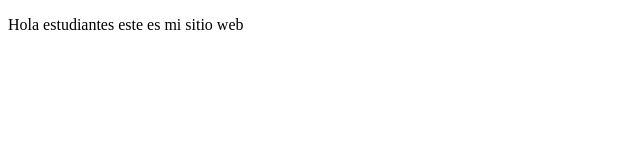
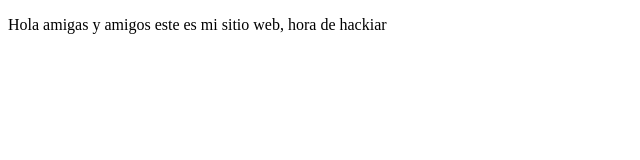
Before and after one commit to felix-zamu/proyectoDemo, a plain HTML site: page index.html in a window 1280 px wide. Shown: the whole page, without its empty margins (0-640 px from the left). Drawn offline with Linux system fonts and the light colour scheme.

Commit message:
cambios finales 1

```diff
--- a/index.html
+++ b/index.html
@@ -8,7 +8,7 @@
 </head>
 <body>
     <p>
-        Hola estudiantes este es mi sitio web
+        Hola amigas y amigos este es mi sitio web, hora de hackiar
     </p>
 </body>
 </html>
```
